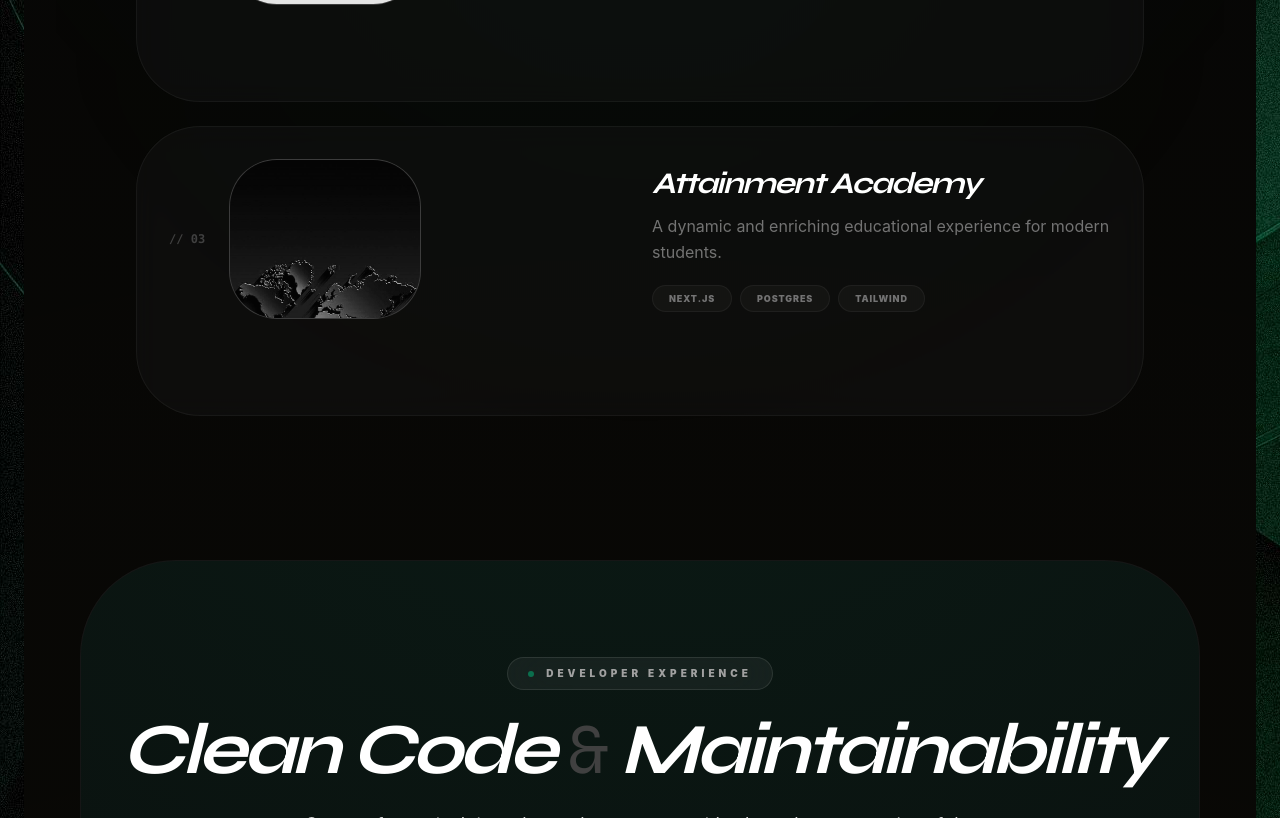
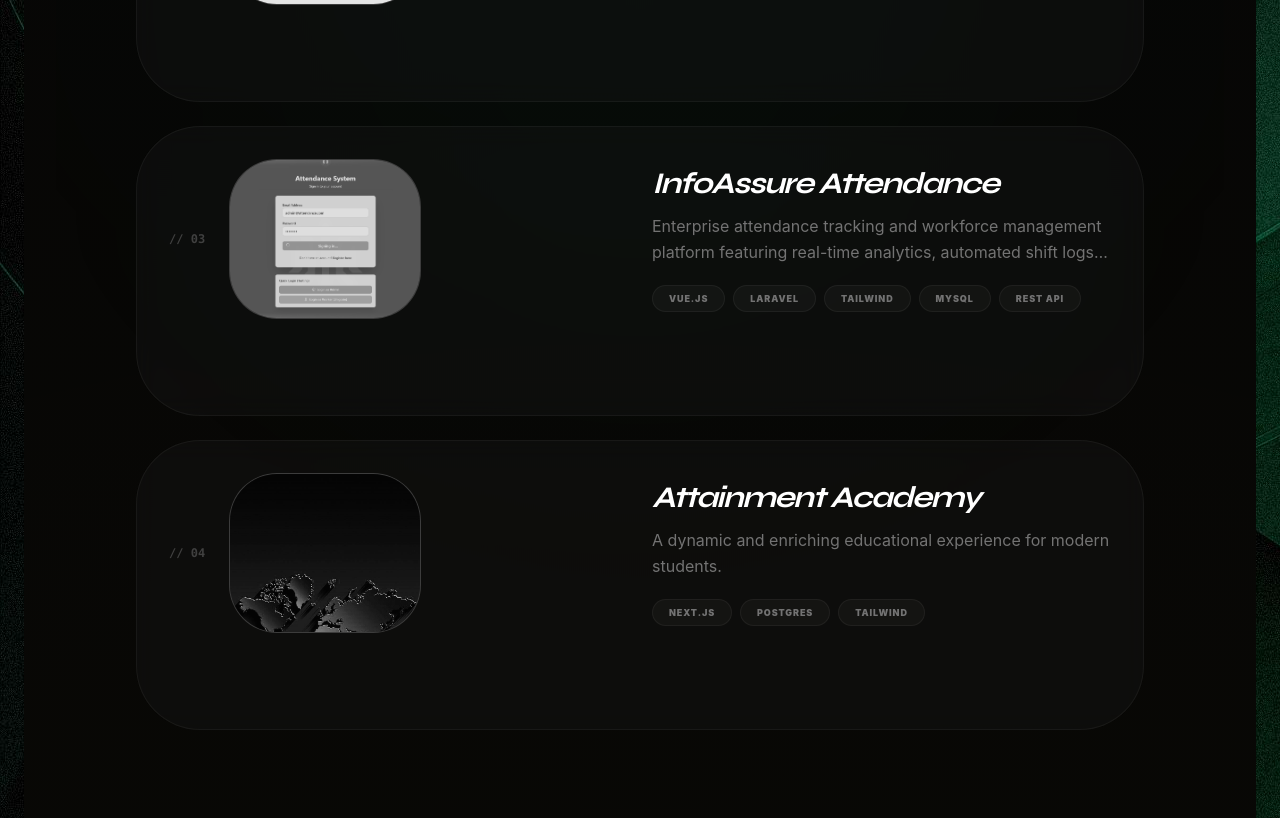
Before and after one commit to Chigybillionz/chigozie.code.me, a Vue app: page / in a window 1280 px wide. Shown: the part 3160-3978 px from the top of the page. Built offline with nearby package versions, Linux system fonts and the light colour scheme.

Commit message:
feat: add InfoAssure Attendance project and update tech stack

```diff
--- a/src/components/project.vue
+++ b/src/components/project.vue
@@ -15,6 +15,14 @@ const projects = [
     img: '/launchpad.png',
     color: 'blue',
     liveLink: 'https://launchpad-iota-seven.vercel.app/',
+  },
+  {
+    name: 'InfoAssure Attendance',
+    description: 'Enterprise attendance tracking and workforce management platform featuring real-time analytics, automated shift logs, and role-based administration.',
+    tags: ['Vue.js', 'Laravel', 'Tailwind', 'MySQL', 'REST API'],
+    img: '/attendance.png',
+    color: 'emerald',
+    liveLink: 'https://attendance-sytem.vercel.app/login?redirect=/dashboard',
   },
   {
     name: 'Attainment Academy',
--- a/src/components/techstack.vue
+++ b/src/components/techstack.vue
@@ -9,6 +9,7 @@ const technologies = [
   { name: 'Laravel', color: 'from-red-500/20' },
   { name: 'Tailwind', color: 'from-cyan-400/20' },
   { name: 'MYSQL', color: 'from-blue-500/60' },
+  { name: 'REST APIs', color: 'from-teal-400/20' },
 ]
 </script>
 
```
Also changed, not shown: public/attendance.png (added).
